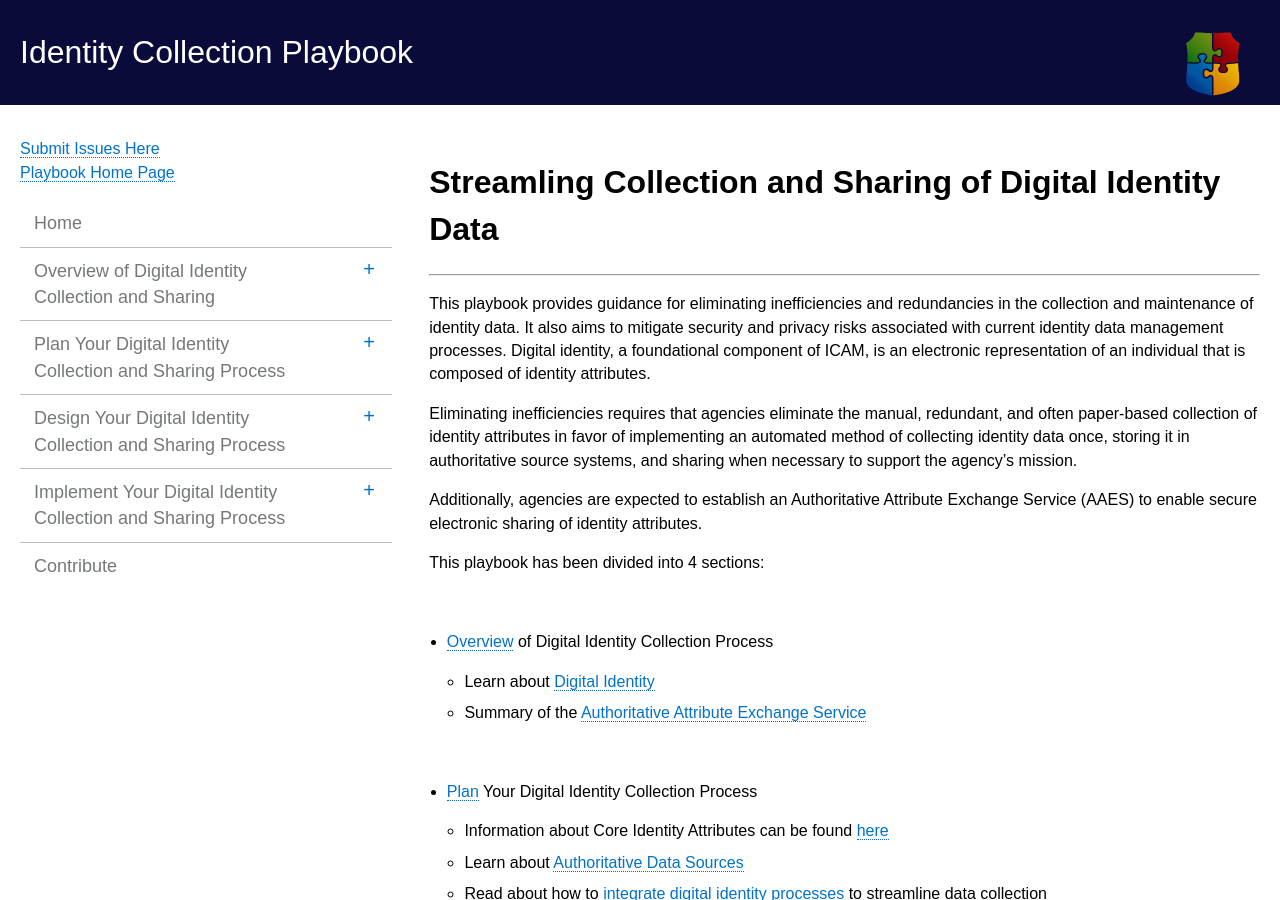
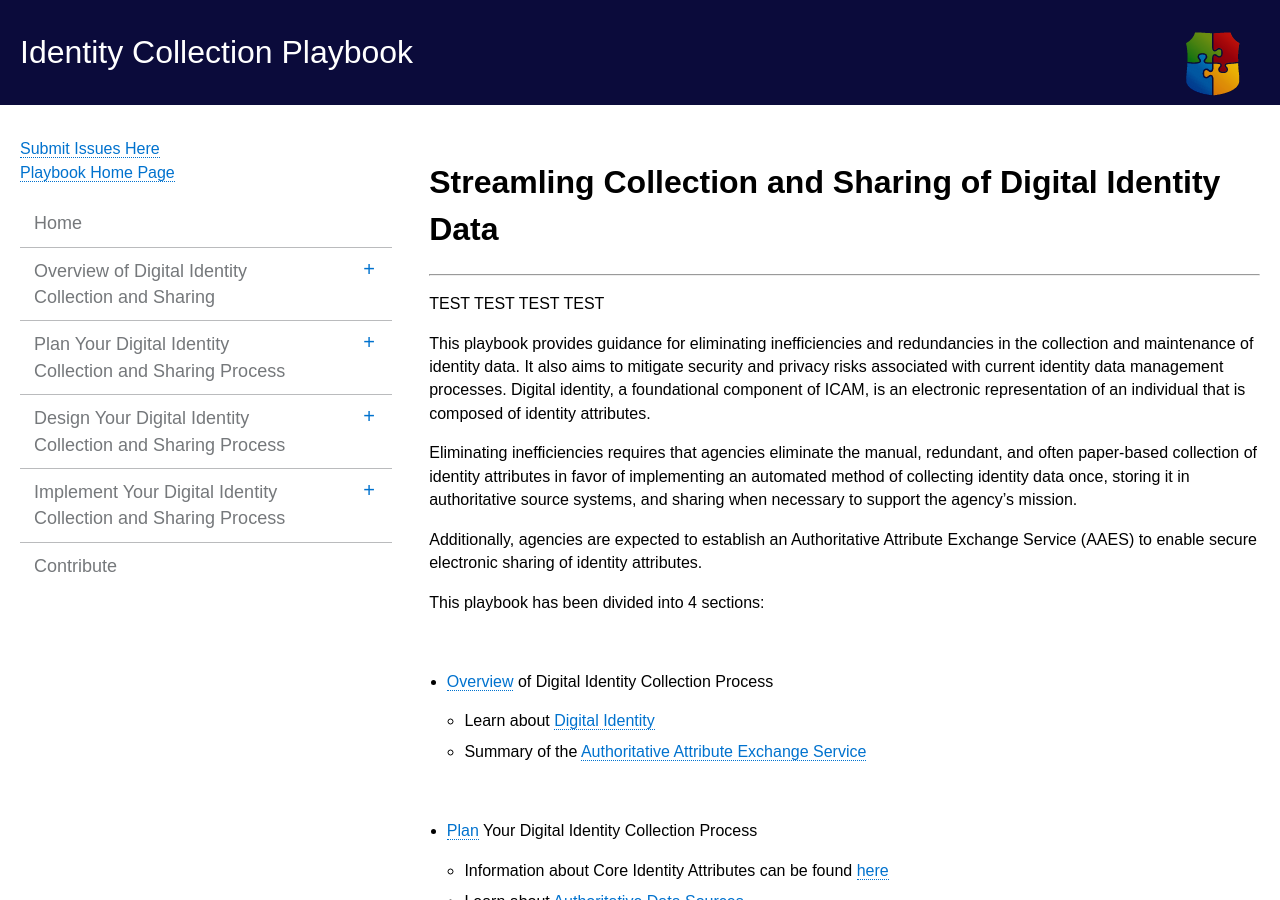
Before and after one commit to bnbuckler/identity-playbook, a Jekyll site: the page built from index.html, in a window 1280 px wide and 900 px high. Built offline with Jekyll 4.4.1, drawn with Linux system fonts in a browser that asks for light colours.

Commit message:
Test Font

```diff
--- a/_includes/index.md
+++ b/_includes/index.md
@@ -1,5 +1,7 @@
 # Streamling Collection and Sharing of Digital Identity Data
 ----------------------------------------------------------------
+
+TEST TEST TEST TEST
 
 This playbook provides guidance for eliminating inefficiencies and redundancies in the collection and maintenance of identity data. It also aims to mitigate security and privacy risks associated with current identity data management processes. Digital identity, a foundational component of ICAM, is an electronic representation of an individual that is composed of identity attributes.
 
```
